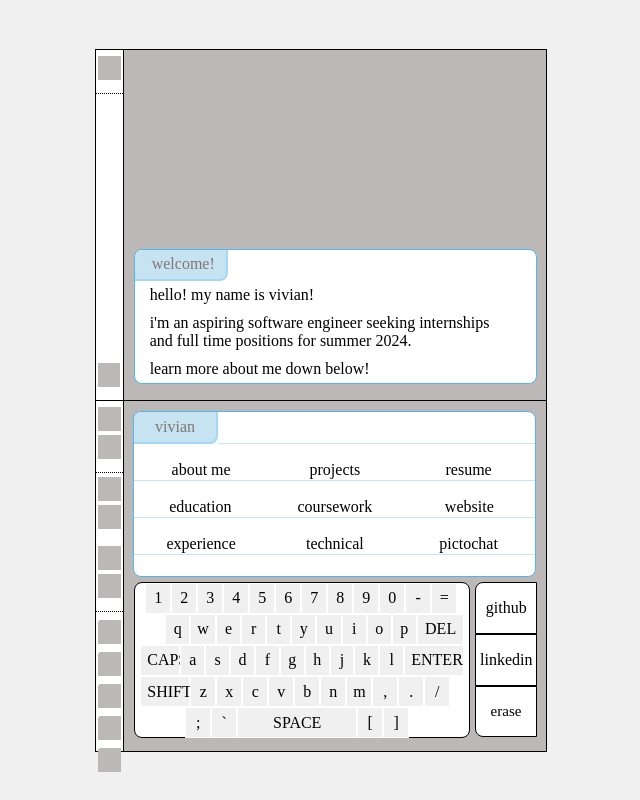
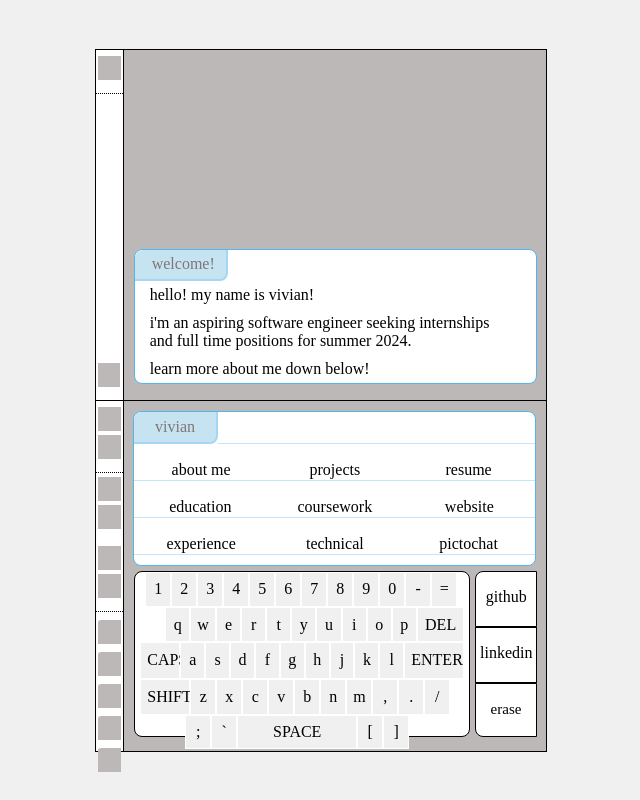
Before and after one commit to vivianc125/picto-portfolio, a React (Create React App) app: page / in a window 1280 px wide. Shown: the whole page, without its empty margins (319-959 px from the left). Built offline with nearby package versions, Linux system fonts and the light colour scheme.

Commit message:
key button sizing test

```diff
--- a/src/styles.css
+++ b/src/styles.css
@@ -297,7 +297,9 @@ form::input{
 }
 
 .keys button{
-    height: 3.9dvh;
+    display:block;
+    padding-top:2.5%;
+    padding-bottom: 2.5%;
     font-size: 100%;
     margin: 0.5 auto;
     border: 1px solid rgb(255, 255, 255);
```
